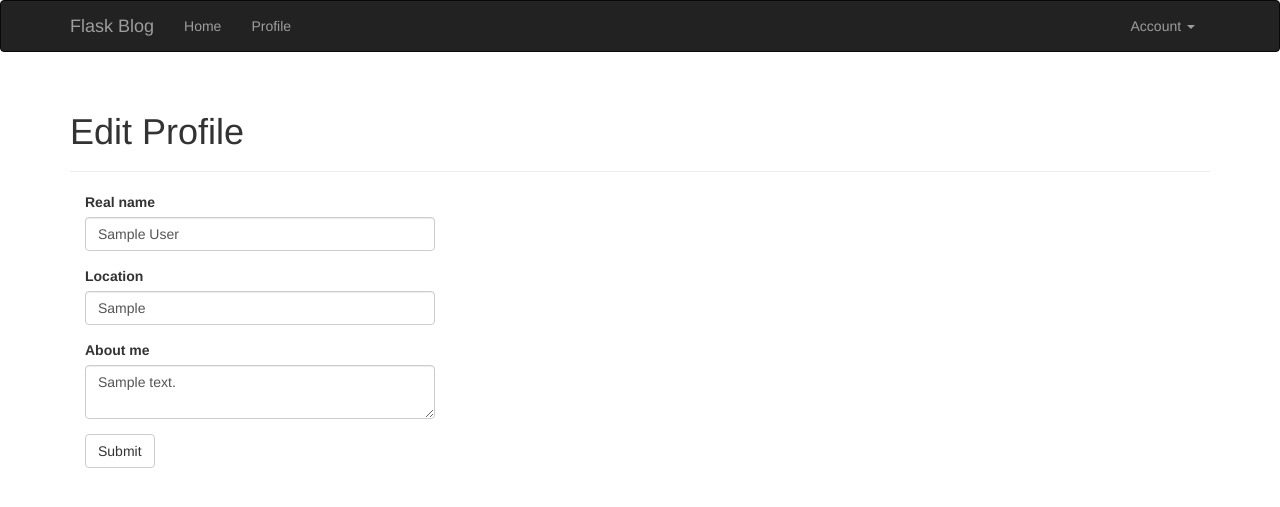
After one commit to ralphite/flask-blog, a Flask app: page /edit-profile in a window 1280 px wide. The commit adds this page. Shown: the top 507 px of the page. Run offline with Flask 2, Linux system fonts and the light colour scheme; a user stored in the database is signed in; tables that the repository leaves empty hold one stand-in row (values such as "Sample post"); some libraries are stand-ins or nearby versions.

Commit message:
add edit profile

```diff
--- a/app/main/forms.py
+++ b/app/main/forms.py
@@ -1,9 +1,16 @@
 from flask_wtf import Form
 
-from wtforms import StringField, SubmitField
-from wtforms.validators import DataRequired
+from wtforms import StringField, SubmitField, TextAreaField
+from wtforms.validators import DataRequired, Length
 
 
 class NameForm(Form):
     name = StringField("Your name?", validators=[DataRequired()])
     submit = SubmitField('Submit')
+
+
+class EditProfileForm(Form):
+    name = StringField('Real name', validators=[Length(0, 64)])
+    location = StringField('Location', validators=[Length(0, 64)])
+    about_me = TextAreaField('About me')
+    submit = SubmitField('Submit')
--- a/app/main/views.py
+++ b/app/main/views.py
@@ -1,10 +1,12 @@
-from flask import render_template, session, redirect, url_for, current_app, abort
+from flask import render_template, session, redirect, url_for, current_app, abort, flash
+
+from flask_login import login_required, current_user
 
 from .. import db
 from ..models import User
 from ..email import send_email
 from . import main
-from .forms import NameForm
+from .forms import NameForm, EditProfileForm
 
 
 @main.route('/', methods=['GET', 'POST'])
@@ -33,3 +35,20 @@ def user(username):
     if u is None:
         abort(404)
     return render_template('user.html', user=u)
+
+
+@main.route('/edit-profile', methods=['GET', 'POST'])
+@login_required
+def edit_profile():
+    form = EditProfileForm()
+    if form.validate_on_submit():
+        current_user.name = form.name.data
+        current_user.location = form.location.data
+        current_user.about_me = form.about_me.data
+        db.session.add(current_user)
+        flash('Profile updated')
+        return redirect(url_for('.user', username=current_user.username))
+    form.name.data = current_user.name
+    form.location.data = current_user.location
+    form.about_me.data = current_user.about_me
+    return render_template('edit_profile.html', form=form)
--- /dev/null
+++ b/app/templates/edit_profile.html
@@ -0,0 +1,13 @@
+{% extends "base.html" %}
+{% import "bootstrap/wtf.html" as wtf %}
+
+{% block title %}Flask Blog - Edit Profile{% endblock %}
+
+{% block page_content %}
+<div class="page-header">
+    <h1>Edit Profile</h1>
+</div>
+<div class="col-md-4">
+    {{ wtf.quick_form(form) }}
+</div>
+{% endblock %}
--- a/app/templates/user.html
+++ b/app/templates/user.html
@@ -26,5 +26,11 @@
         Member since {{ moment(user.member_since).format('L') }}.
         Last seen {{ moment(user.last_seen).fromNow() }}.
     </p>
+
+    {% if user == current_user %}
+    <a class="btn btn-default" href="{{ url_for('.edit_profile') }}">
+        Edit profile
+    </a>
+    {% endif %}
 </div>
 {% endblock %}
```
